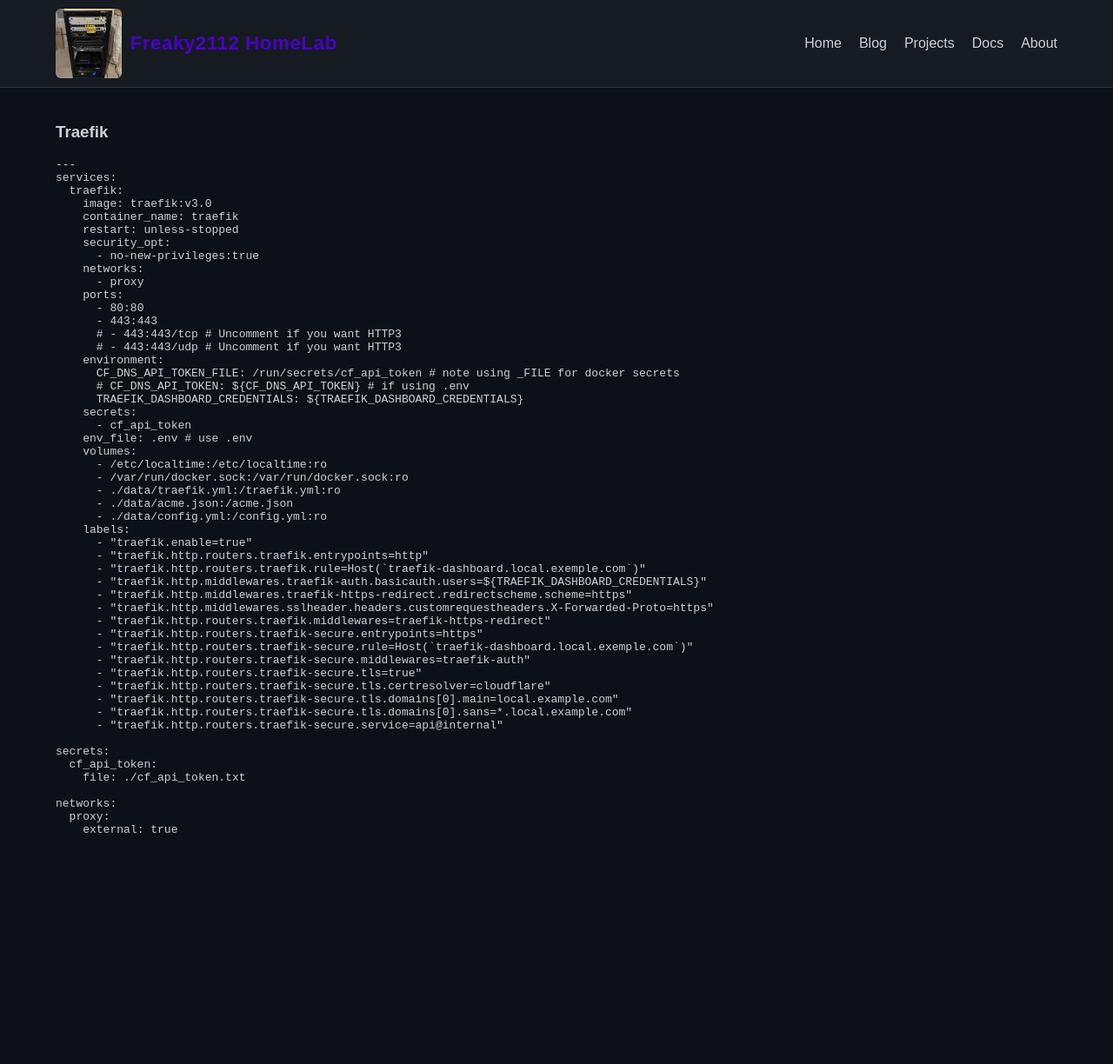
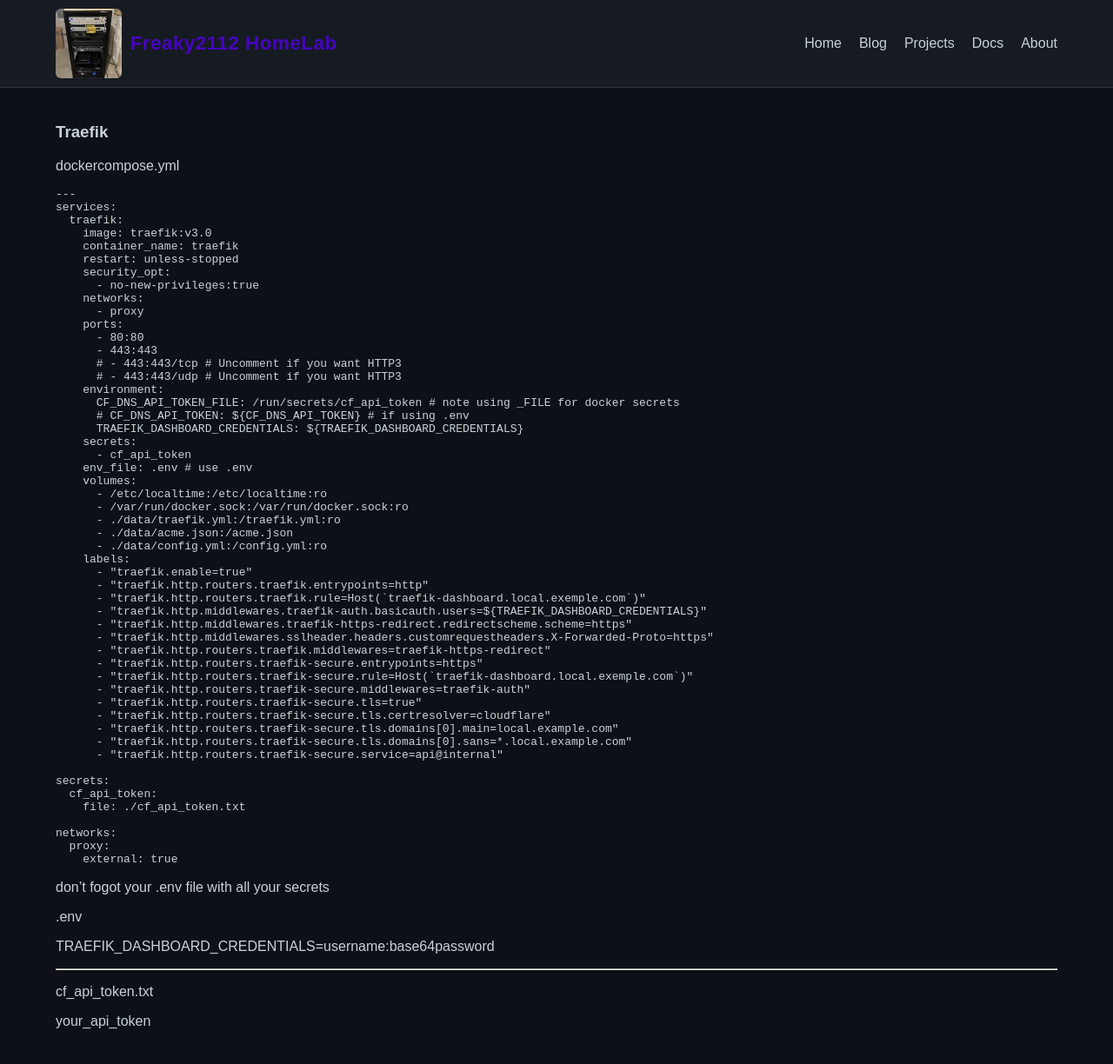
Before and after one commit to Freaky2112/freaky2112.github.io, a Jekyll site: the page built from _docs/traefik.md, in a window 1280 px wide. Shown: the whole page at 87% size. Built offline with Jekyll 4.4.1, drawn with Linux system fonts in a browser that asks for light colours; before the commit the page ends 1002 px from its top, so only the background shows below that.

Commit message:
mod docs

````diff
--- a/_docs/traefik.md
+++ b/_docs/traefik.md
@@ -5,6 +5,7 @@ permalink: /docs/traefik/
 ---
 
 ### Traefik
+dockercompose.yml
 ```yml
 ---
 services:
@@ -59,3 +60,13 @@ networks:
   proxy:
     external: true
 ```
+don't fogot your .env file with all your secrets
+
+.env
+
+TRAEFIK_DASHBOARD_CREDENTIALS=username:base64password
+
+---
+cf_api_token.txt
+
+your_api_token
````
Also changed, not shown: _docs/dockge.md (+1 -0 lines), _docs/homer.md (+1 -0 lines), _docs/npm.md (+3 -0 lines), _docs/uptimekuma.md (+1 -0 lines).
